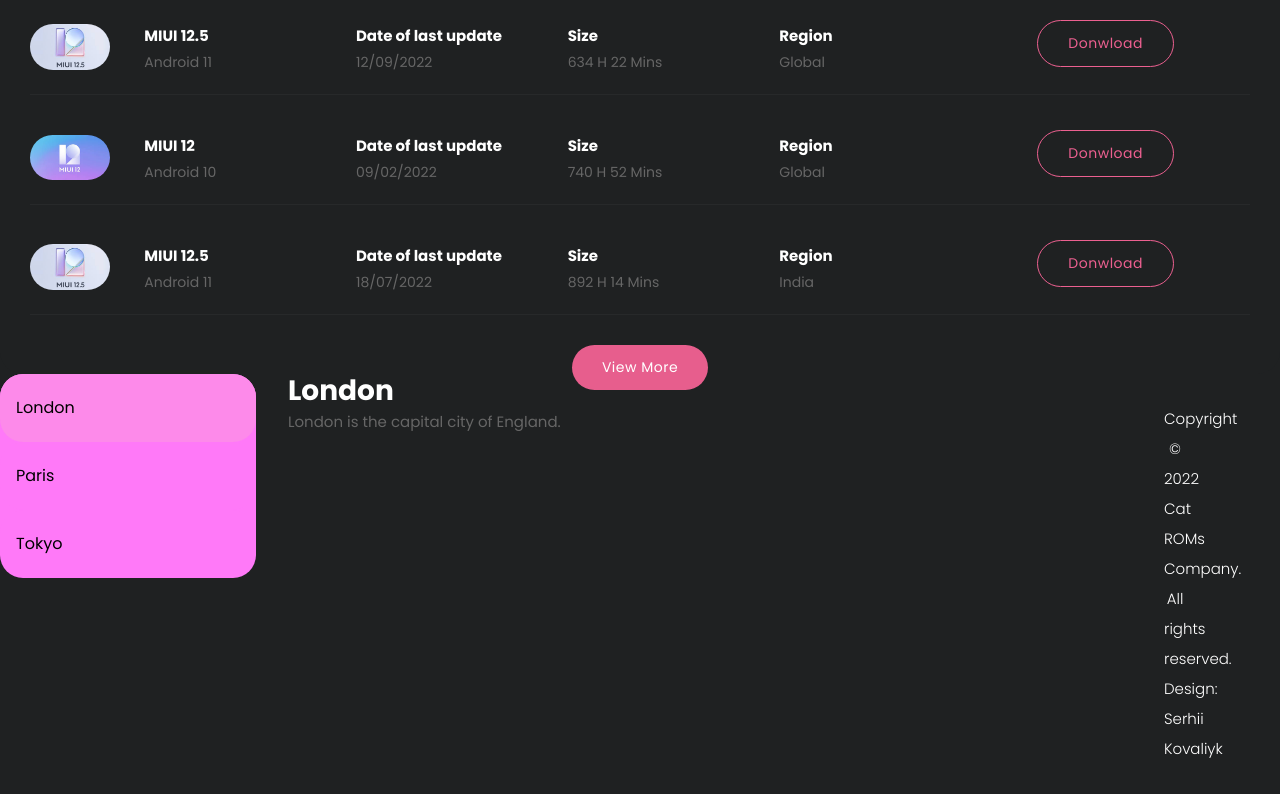
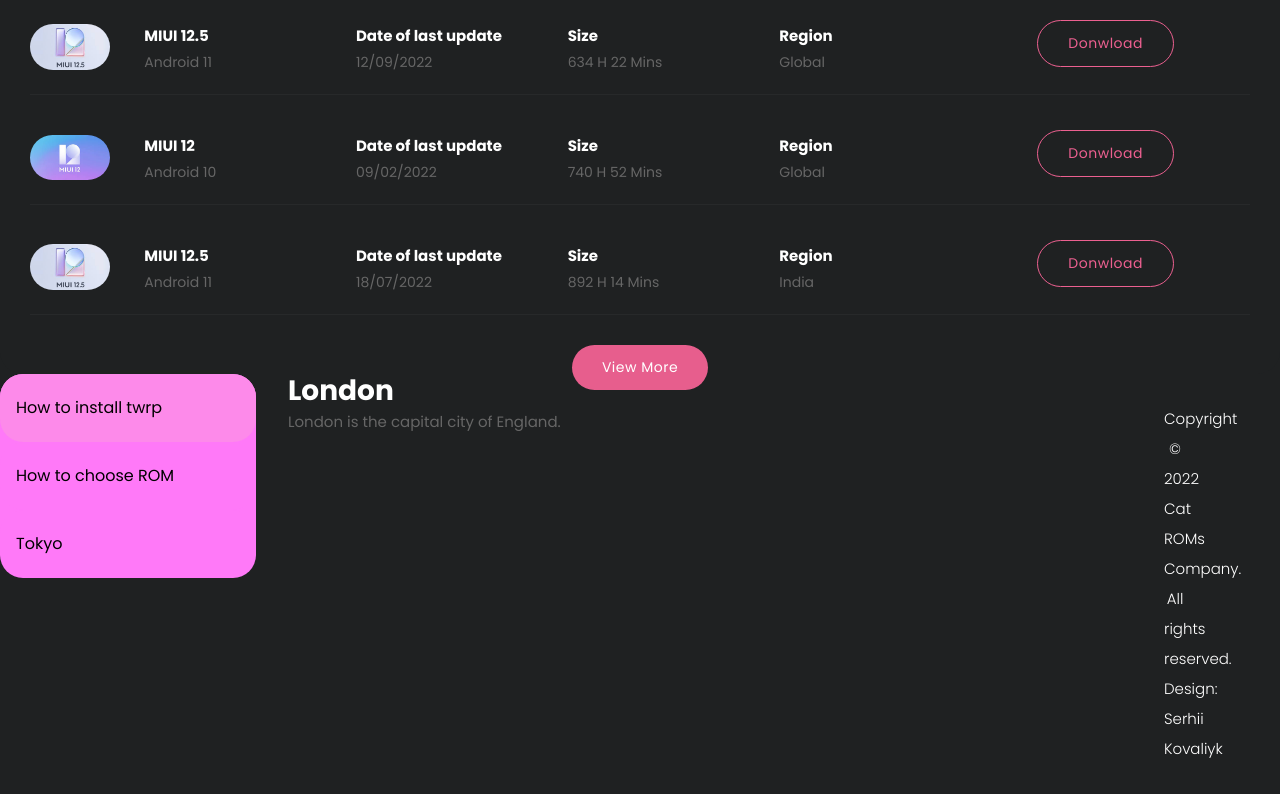
Before and after one commit to KovaliykSerhii/cat-rom, a website: page guides.html in a window 1280 px wide. Shown: the part 156-950 px from the top of the page. Drawn offline with nearby package versions, Linux system fonts and the light colour scheme.

Commit message:
add install guides

```diff
--- a/guides.html
+++ b/guides.html
@@ -106,8 +106,8 @@
   </div>
   <!-- ***** Official Library End ***** -->
   <div class="tab">
-    <button class="tablinks" onclick="openCity(event, 'London')" id="defaultOpen">London</button>
-    <button class="tablinks" onclick="openCity(event, 'Paris')">Paris</button>
+    <button class="tablinks" onclick="openCity(event, 'London')" id="defaultOpen">How to install twrp</button>
+    <button class="tablinks" onclick="openCity(event, 'Paris')">How to choose ROM</button>
     <button class="tablinks" onclick="openCity(event, 'Tokyo')">Tokyo</button>
   </div>
 
```
